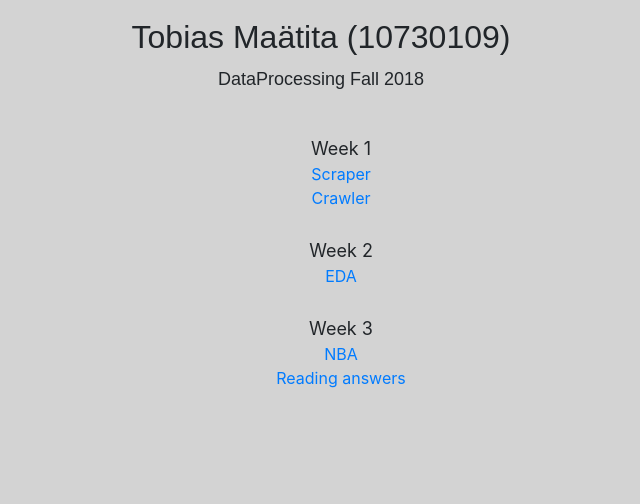
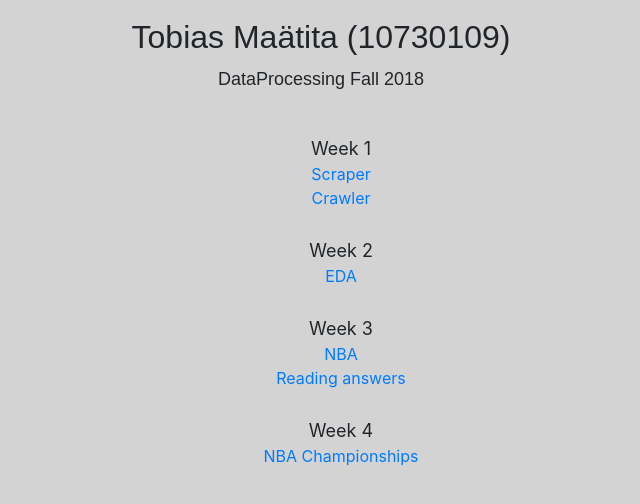
Before and after one commit to tobiasmaatita/DataProcessing, a plain HTML site: page index.html in a window 1280 px wide. Shown: the whole page, without its empty margins (319-959 px from the left). Drawn offline with nearby package versions, Linux system fonts and the light colour scheme.

Commit message:
updated root index

```diff
--- a/index.html
+++ b/index.html
@@ -39,6 +39,9 @@
             NBA</a><br>
           <a href="https://tobiasmaatita.github.io/DataProcessing/Homework/week_3/week_3.pdf" target="_blank">Reading answers</a>
         </li>
+        <li><font size = "4"><br>Week 4</font><br>
+          <a href="https://tobiasmaatita.github.io/DataProcessing/Homework/week_4/" target = "_blank">NBA Championships</a>
+        </li>
       </ul>
       </p>
     </div>
```
